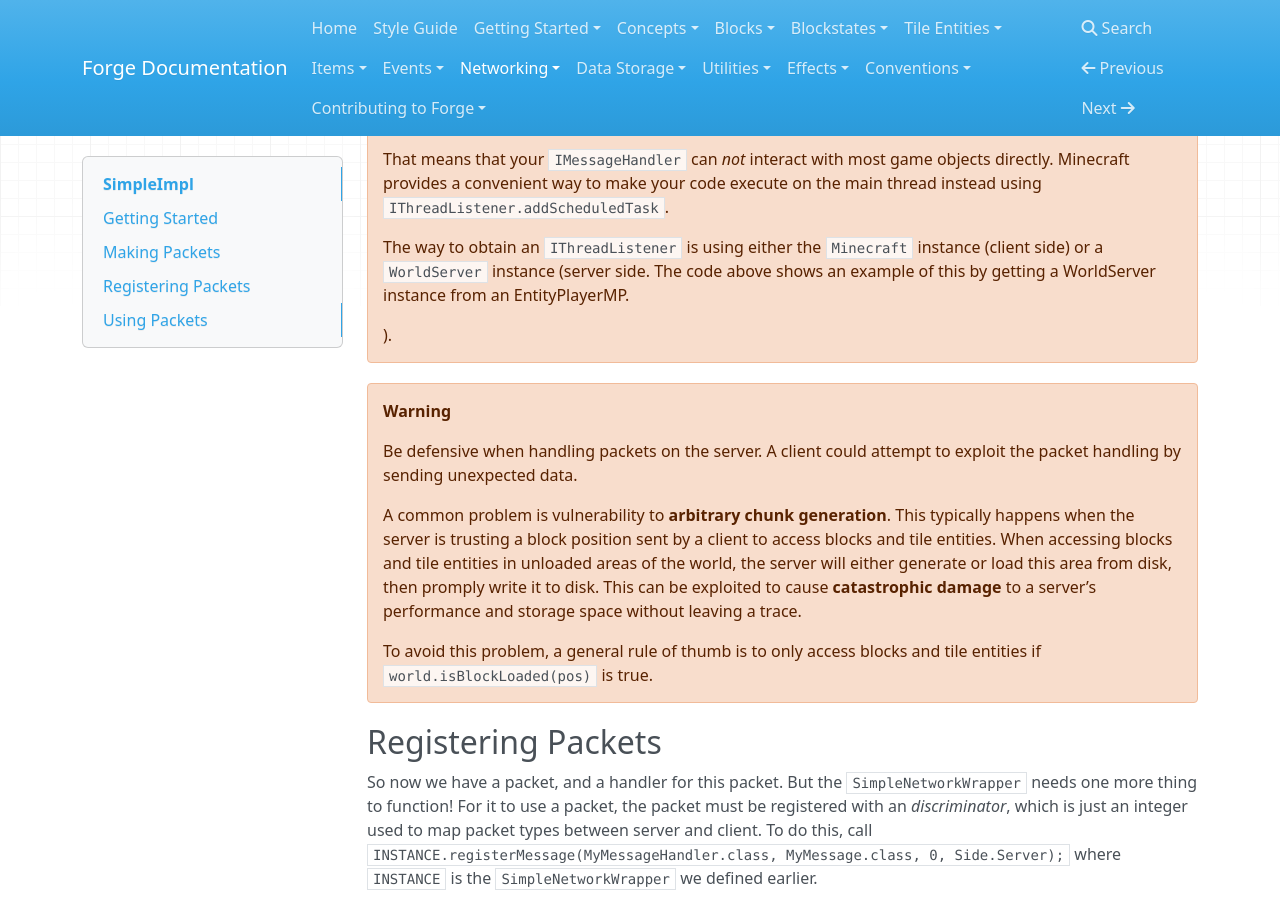
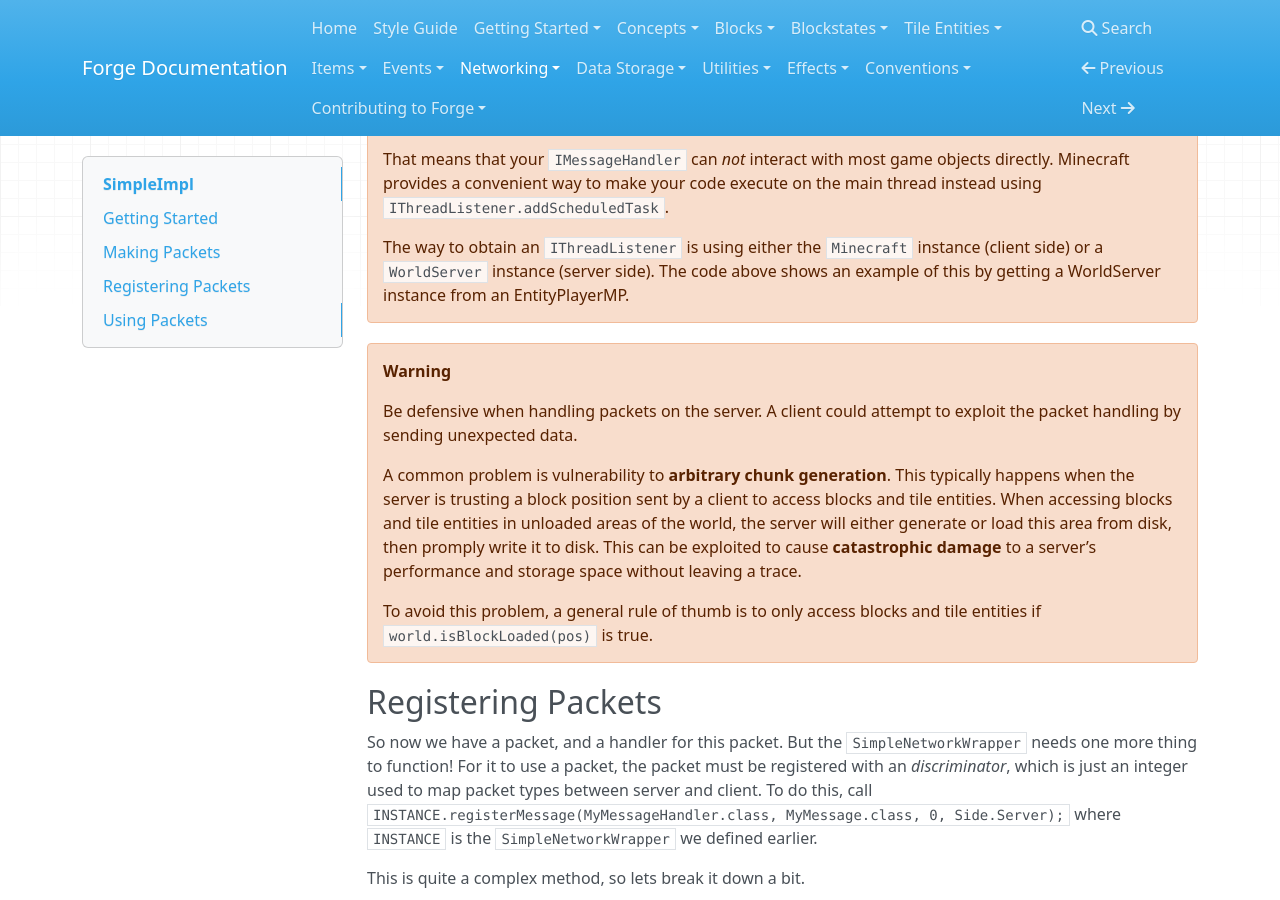
Before and after one commit to MinecraftForge/Documentation, an MkDocs documentation site: the page built from docs/networking/simpleimpl.md, in a window 1280 px wide and 900 px high, scrolled down 1717 px. Built offline with MkDocs 1.6.1, drawn with Linux system fonts in a browser that asks for light colours; nearby versions of some CDN libraries; old or Windows-style settings are respelled for this version of MkDocs.

Commit message:
Typo correction

```diff
--- a/docs/networking/simpleimpl.md
+++ b/docs/networking/simpleimpl.md
@@ -83,9 +83,7 @@ It is recommended (but not required) that for organization's sake, this class is
     That means that your `IMessageHandler` can _not_ interact with most game objects directly.
     Minecraft provides a convenient way to make your code execute on the main thread instead using `IThreadListener.addScheduledTask`.
 
-    The way to obtain an `IThreadListener` is using either the `Minecraft` instance (client side) or a `WorldServer` instance (server side. The code above shows an example of this by getting a WorldServer instance from an EntityPlayerMP.
-
-    ).
+    The way to obtain an `IThreadListener` is using either the `Minecraft` instance (client side) or a `WorldServer` instance (server side). The code above shows an example of this by getting a WorldServer instance from an EntityPlayerMP.
 
 !!! warning
 
```
